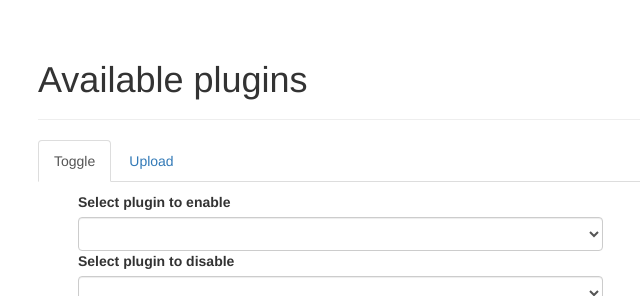
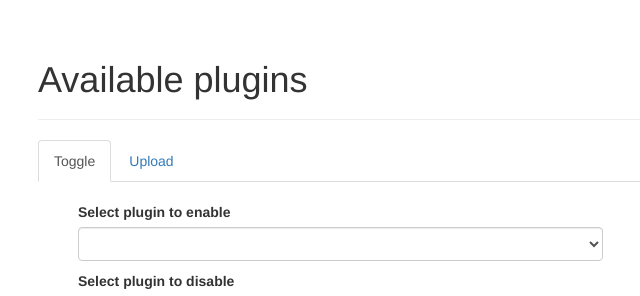
Before and after one commit to evert-platform/evertbase, a Flask app: template app/templates/plugins.html in a window 1280 px wide. Shown: the part 72-368 px from the top of the page, without its empty margins (32-672 px from the left). Run offline with Flask 2, Linux system fonts and the light colour scheme; the template is opened without the code that fills it: values that come from a table or form of the project are taken from there, others are empty; some libraries are stand-ins or nearby versions.

Commit message:
updated styling

```diff
--- a/app/static/css/base.css
+++ b/app/static/css/base.css
@@ -1,3 +1,7 @@
 div#plugins_toggle, div#plugins_upload{
     margin: 10px
 }
+
+.col-form-label {
+    padding-top: 10px;
+}
```
